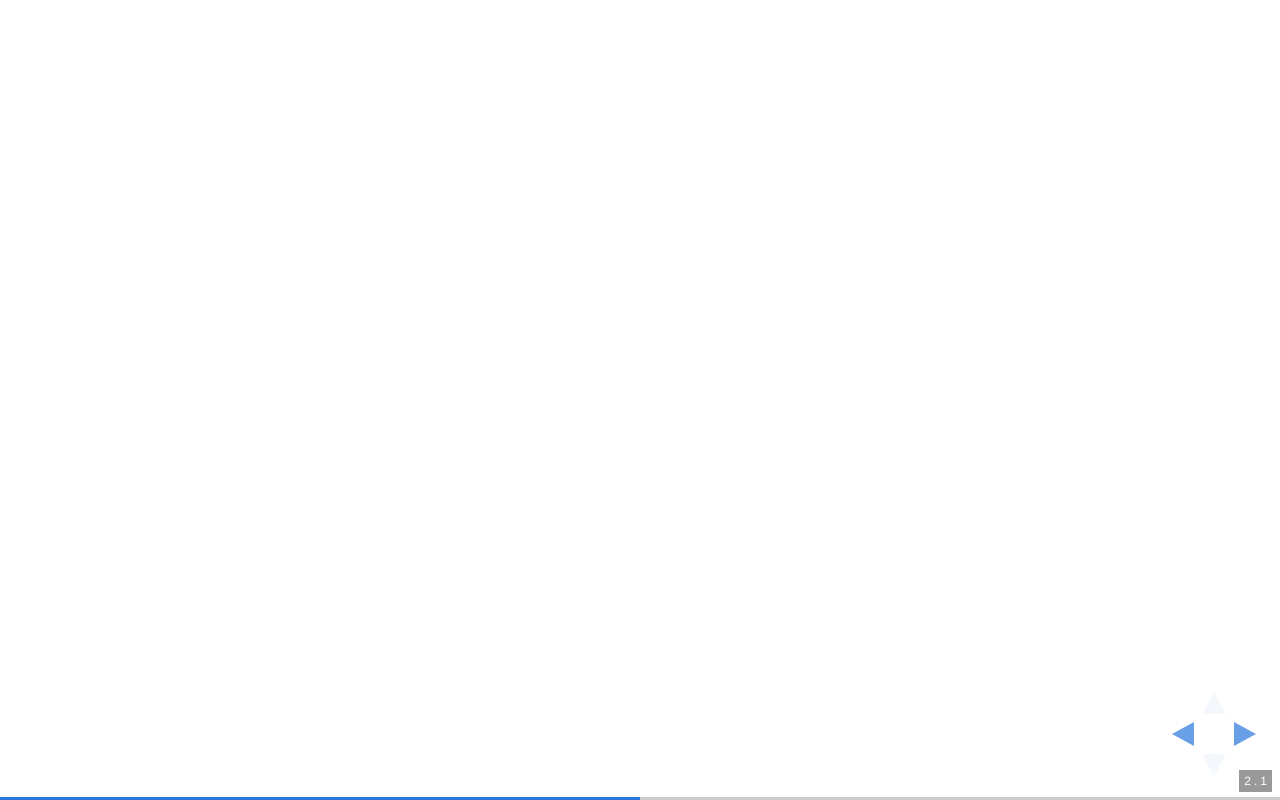
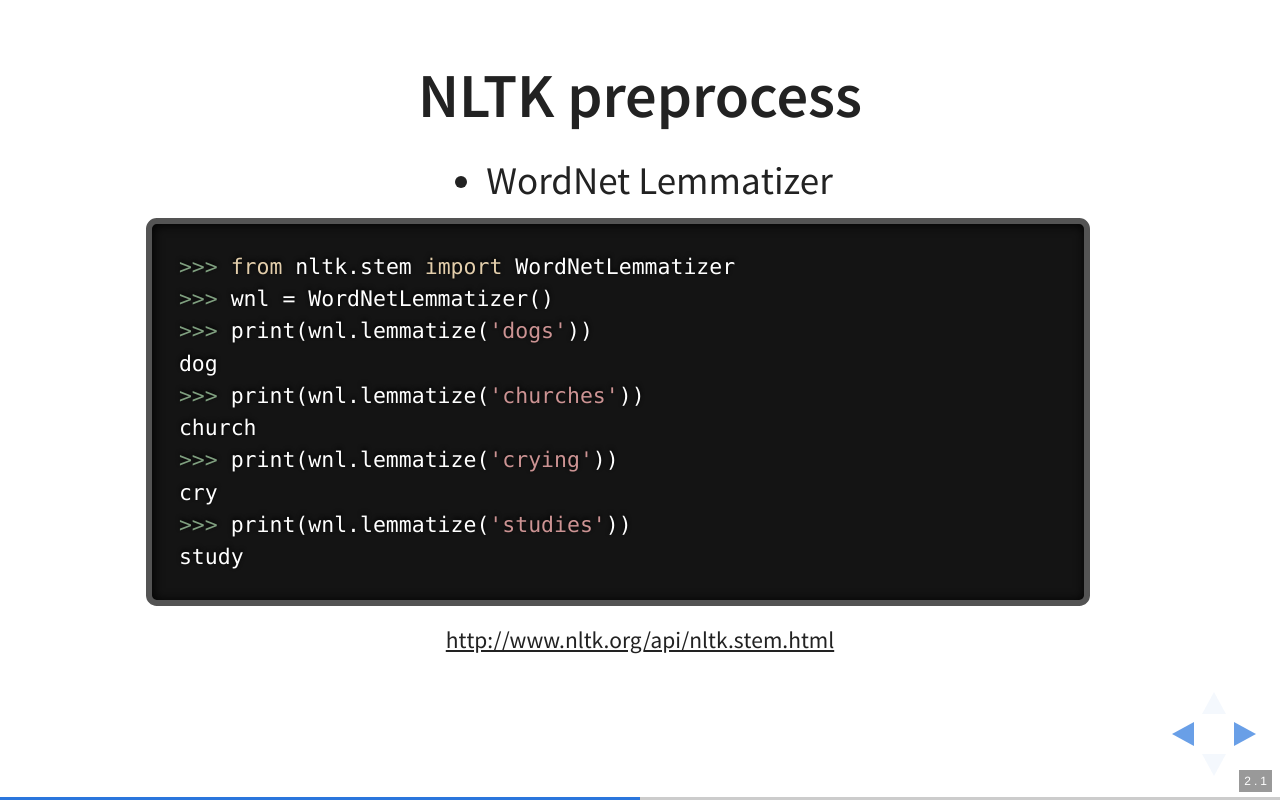
Before and after one commit to yistLin/speechproj-weekly-report, a website: page report6.html in a window 1280 px wide. Both pictures are taken after a click on the button 1251 px from the left and 734 px from the top of the page. Drawn offline with nearby package versions, Linux system fonts and the light colour scheme; some packages are replaced by stand-ins of ours; files that its build step writes are made by us from their sources.

Commit message:
nltk lemmatizer

```diff
--- a/report6.html
+++ b/report6.html
@@ -46,6 +46,24 @@
 
         <section>
           <section>
+            <h2>NLTK preprocess</h2>
+            <ul>
+              <li>WordNet Lemmatizer</li>
+            </ul>
+            <pre><code class="language-python" data-trim>
+>>> from nltk.stem import WordNetLemmatizer
+>>> wnl = WordNetLemmatizer()
+>>> print(wnl.lemmatize('dogs'))
+dog
+>>> print(wnl.lemmatize('churches'))
+church
+>>> print(wnl.lemmatize('crying'))
+cry
+>>> print(wnl.lemmatize('studies'))
+study
+
+            </code></pre>
+            <p><small><u>http://www.nltk.org/api/nltk.stem.html</u></small></p>
           </section>
         </section>
 
```
